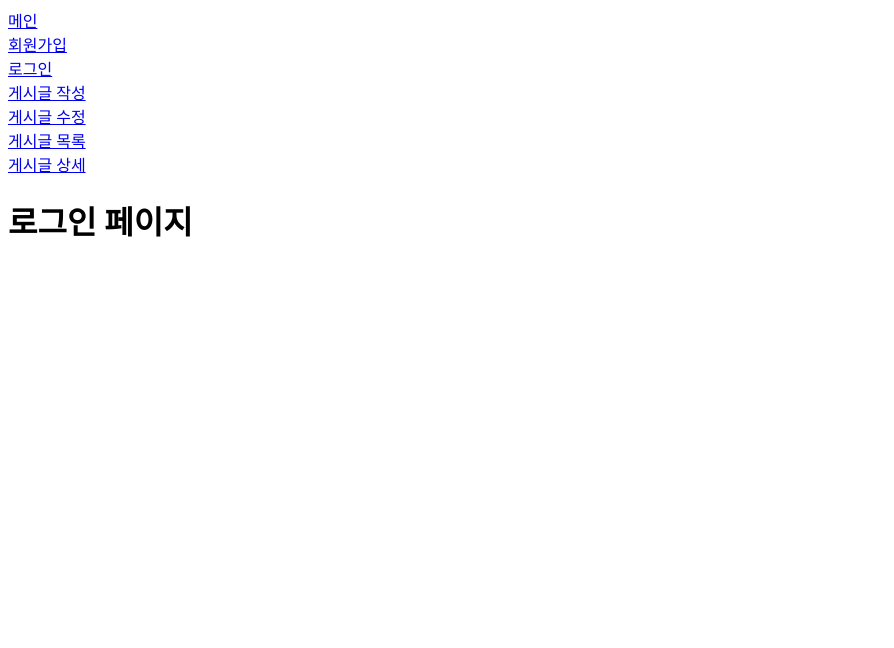
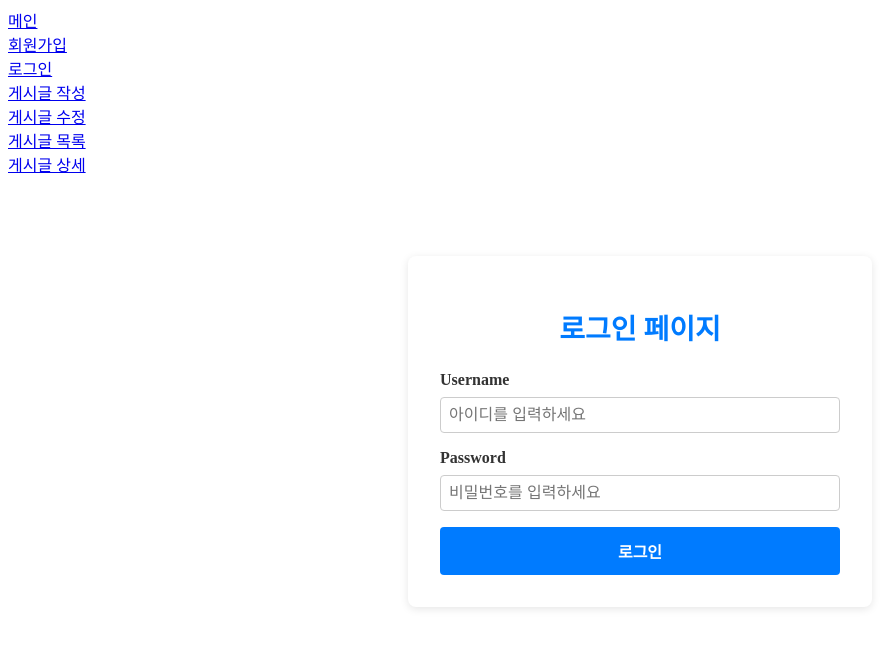
Before and after one commit to pjtss/my-memo-frontend, a React (Vite) app in the folder my-memo-frontend/: page /login in a window 1280 px wide. Shown: the top 648 px of the page, without its empty margins (0-894 px from the left). Built offline with nearby package versions, Linux system fonts and the light colour scheme.

Commit message:
add : login

```diff
--- a/my-memo-frontend/src/App.jsx
+++ b/my-memo-frontend/src/App.jsx
@@ -36,7 +36,7 @@ function App() {
           <Route path='/create-post' element={<CreatePost />} />
           <Route path='/update-post' element={<UpdatePost />} />
           <Route path='/post-list' element={<PostList />} />
-          <Route path='/posts/:id' element={<PostDetail />} />
+          <Route path='/post-detail/:id' element={<PostDetail />} />
         </Routes>
       </div>
     </div>
--- a/my-memo-frontend/src/components/Login.jsx
+++ b/my-memo-frontend/src/components/Login.jsx
@@ -1,12 +1,70 @@
+// src/Login.jsx
+import React, { useState } from 'react';
+import { useNavigate } from 'react-router-dom';
+import { login } from './api/AuthApiService.jsx';
+import './css/Login.css';
 
 const Login = () => {
-    return (
-        <div>
-            <div>
-                <h1> 로그인 페이지 </h1>
-            </div>
+  const navigate = useNavigate();
+  const [credentials, setCredentials] = useState({
+    username: '',
+    password: ''
+  });
+  const [error, setError] = useState('');
+
+  // 입력 변경 핸들러
+  const handleChange = e => {
+    const { id, value } = e.target;
+    setCredentials(prev => ({ ...prev, [id]: value }));
+  };
+
+  // 폼 제출 핸들러
+  const handleSubmit = async e => {
+    e.preventDefault();
+    setError('');
+
+    try {
+      const res = await login(credentials);
+      console.log('로그인 성공:', res);
+      // 로그인 성공 후 리다이렉트 (예: 홈 페이지)
+      navigate('/');
+    } catch (err) {
+      console.error('로그인 실패:', err);
+      setError('아이디 또는 비밀번호가 올바르지 않습니다.');
+    }
+  };
+
+  return (
+    <div className="login-container">
+      <h1>로그인 페이지</h1>
+      <form className="login-form" onSubmit={handleSubmit}>
+        <div className="form-row">
+          <label htmlFor="username">Username</label>
+          <input
+            type="text"
+            id="username"
+            value={credentials.username}
+            onChange={handleChange}
+            placeholder="아이디를 입력하세요"
+            required
+          />
         </div>
-    )
-}
+        <div className="form-row">
+          <label htmlFor="password">Password</label>
+          <input
+            type="password"
+            id="password"
+            value={credentials.password}
+            onChange={handleChange}
+            placeholder="비밀번호를 입력하세요"
+            required
+          />
+        </div>
+        {error && <p className="error-message">{error}</p>}
+        <button type="submit">로그인</button>
+      </form>
+    </div>
+  );
+};
 
-export default Login
+export default Login;
--- a/my-memo-frontend/src/components/PostList.jsx
+++ b/my-memo-frontend/src/components/PostList.jsx
@@ -36,7 +36,7 @@ const PostList = () => {
                     {posts.map(post => (
                         <li key={post.id}>
                             {/* Link 로 감싸고 to 에 상세 경로 지정 */}
-                            <Link to={`/posts/${post.id}`} className="post-link">
+                            <Link to={`/post-detail/${post.id}`} className="post-link">
                                 <h2>{post.title}</h2>
                                 <p>{post.content}</p>
                             </Link>
--- /dev/null
+++ b/my-memo-frontend/src/components/css/Login.css
@@ -0,0 +1,78 @@
+/* src/css/Login.css */
+
+/* 전체 컨테이너: 흰 배경, 중앙 정렬 */
+.login-container {
+    background-color: #ffffff;        /* 흰 바탕 */
+    max-width: 400px;
+    margin: 5rem auto;
+    padding: 2rem;
+    border-radius: 8px;
+    box-shadow: 0 2px 8px rgba(0, 0, 0, 0.1);
+  }
+
+  /* 제목: 파란색 포인트 */
+  .login-container h1 {
+    text-align: center;
+    margin-bottom: 1.5rem;
+    color: #007bff;                  /* 포인트 컬러 */
+    font-size: 1.75rem;
+  }
+
+  /* 폼 요소 전체 레이아웃 */
+  .login-form .form-row {
+    display: flex;
+    flex-direction: column;
+    margin-bottom: 1rem;
+  }
+
+  /* 라벨 텍스트 */
+  .login-form label {
+    margin-bottom: 0.5rem;
+    font-weight: 600;
+    color: #333;
+  }
+
+  /* 입력 필드 */
+  .login-form input {
+    padding: 0.5rem;
+    border: 1px solid #ccc;
+    border-radius: 4px;
+    font-size: 1rem;
+    transition: border-color 0.2s;
+  }
+
+  /* 입력 포커스 시 파란 테두리 */
+  .login-form input:focus {
+    outline: none;
+    border-color: #007bff;           /* 포인트 컬러 */
+    box-shadow: 0 0 0 2px rgba(0, 123, 255, 0.2);
+  }
+
+  /* 에러 메시지 */
+  .error-message {
+    color: #e55353;
+    margin-bottom: 1rem;
+    text-align: center;
+  }
+
+  /* 버튼 */
+  .login-form button {
+    width: 100%;
+    padding: 0.75rem;
+    background-color: #007bff;       /* 포인트 컬러 */
+    color: #fff;
+    font-size: 1rem;
+    font-weight: 600;
+    border: none;
+    border-radius: 4px;
+    cursor: pointer;
+    transition: background-color 0.2s, transform 0.1s;
+  }
+
+  /* 버튼 호버/활성화 효과 */
+  .login-form button:hover {
+    background-color: #0056b3;
+  }
+  .login-form button:active {
+    transform: translateY(2px);
+  }
```
